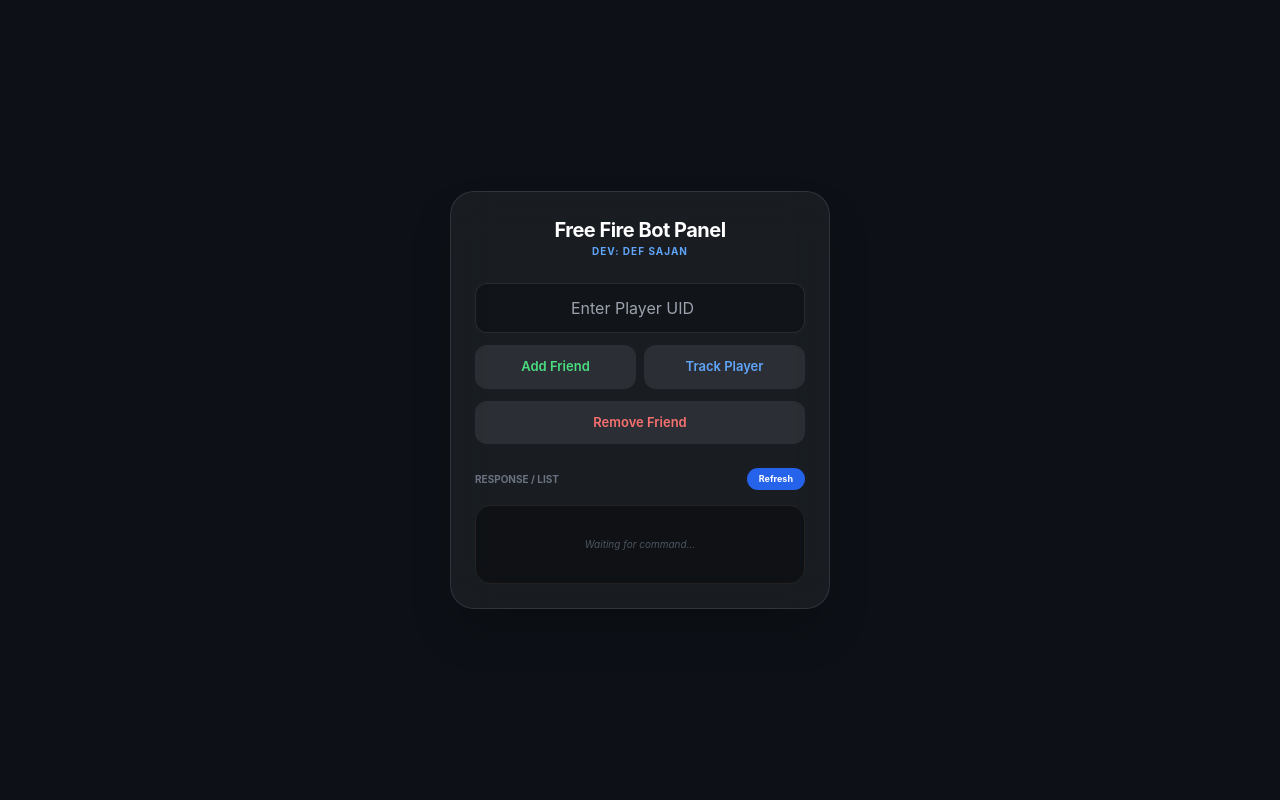
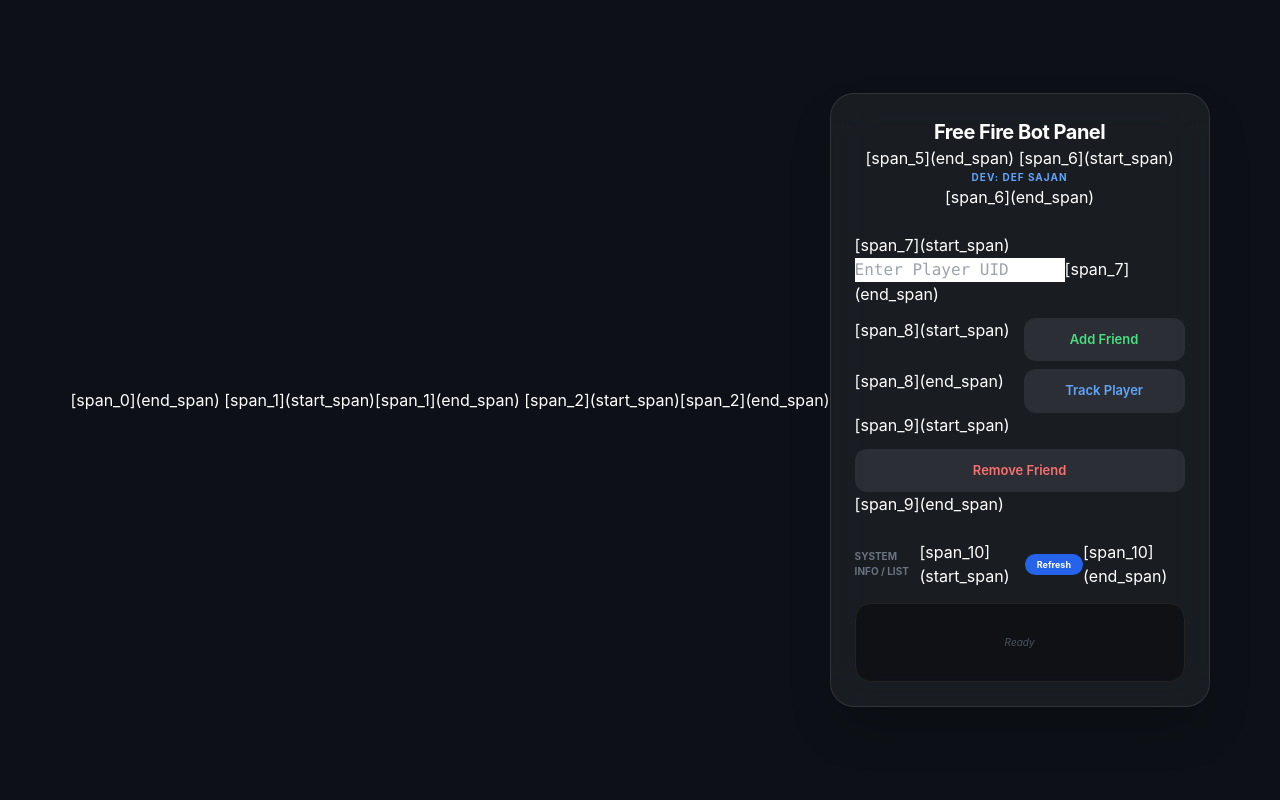
Before and after one commit to CKR11111/Tcp-bot-panel-, a Flask app: page / in a window 1280 px wide. Run offline with Flask 3, Linux system fonts and the light colour scheme; some libraries are stand-ins or nearby versions.

Commit message:
Add files via upload

```diff
--- a/templates/index.html
+++ b/templates/index.html
@@ -3,16 +3,16 @@
 <head>
     <meta charset="UTF-8">
     <meta name="viewport" content="width=device-width, initial-scale=1.0">
-    <title>FF Bot Panel | CKRPRO</title>
-    <script src="https://cdn.tailwindcss.com"></script>
-    <script src="https://cdn.jsdelivr.net/npm/sweetalert2@11"></script>
+    <title>FF Bot Panel | [span_0](start_span)CKRPRO</title>[span_0](end_span)
+    [span_1](start_span)<script src="https://cdn.tailwindcss.com"></script>[span_1](end_span)
+    [span_2](start_span)<script src="https://cdn.jsdelivr.net/npm/sweetalert2@11"></script>[span_2](end_span)
     <style>
-        body { background: #0d1117; color: white; font-family: -apple-system, system-ui, sans-serif; display: flex; align-items: center; justify-content: center; min-height: 100vh; margin: 0; padding: 20px; }
-        .panel-card { background: rgba(255, 255, 255, 0.05); backdrop-filter: blur(20px); border-radius: 24px; width: 100%; max-width: 380px; padding: 24px; border: 1px solid rgba(255,255,255,0.1); }
-        .ios-input { background: rgba(0, 0, 0, 0.3); border: 1px solid rgba(255,255,255,0.1); border-radius: 12px; padding: 12px; text-align: center; width: 100%; color: #fff; outline: none; }
-        .ios-btn { background: rgba(255, 255, 255, 0.08); border-radius: 12px; padding: 12px; font-weight: 600; font-size: 13px; transition: 0.2s; }
-        .ios-btn:active { transform: scale(0.98); background: rgba(255, 255, 255, 0.15); }
-        .display-box { background: rgba(0, 0, 0, 0.4); border-radius: 16px; padding: 15px; margin-top: 15px; max-height: 350px; overflow-y: auto; border: 1px solid #222; }
+        body { background: #0d1117; color: white; font-family: -apple-system, sans-serif; display: flex; align-items: center; justify-content: center; min-height: 100vh; margin: 0; padding: 20px; [span_3](start_span)}
+        .panel-card { background: rgba(255, 255, 255, 0.05); backdrop-filter: blur(20px); border-radius: 24px; width: 100%; max-width: 380px; padding: 24px; border: 1px solid rgba(255,255,255,0.1); }[span_3](end_span)
+        .ios-input { background: rgba(0, 0, 0, 0.3); border: 1px solid rgba(255,255,255,0.1); border-radius: 12px; padding: 12px; text-align: center; width: 100%; color: #fff; outline: none; [span_4](start_span)}
+        .ios-btn { background: rgba(255, 255, 255, 0.08); border-radius: 12px; padding: 12px; font-weight: 600; font-size: 13px; transition: 0.2s; cursor: pointer; }[span_4](end_span)
+        .ios-btn:active { transform: scale(0.98); background: rgba(255, 255, 255, 0.15); [span_5](start_span)}
+        .display-area { background: rgba(0, 0, 0, 0.4); border-radius: 16px; padding: 15px; margin-top: 15px; max-height: 350px; overflow-y: auto; border: 1px solid #222; }
         .bold-white { color: #ffffff; font-weight: 900; font-size: 12px; line-height: 1.8; white-space: pre-wrap; font-family: monospace; }
         .no-scrollbar::-webkit-scrollbar { width: 0px; }
     </style>
@@ -21,36 +21,36 @@
 
     <div class="panel-card shadow-2xl">
         <div class="text-center mb-6">
-            <h1 class="text-xl font-bold tracking-tight">Free Fire Bot Panel</h1>
-            <p class="text-[10px] text-blue-400 font-bold uppercase tracking-widest">Dev: Def Sajan</p>
+            <h1 class="text-xl font-bold tracking-tight">Free Fire Bot Panel</h1>[span_5](end_span)
+            [span_6](start_span)<p class="text-[10px] text-blue-400 font-bold uppercase tracking-widest">Dev: Def Sajan</p>[span_6](end_span)
         </div>
 
         <div class="space-y-3 mb-6">
-            <input id="targetUID" type="number" placeholder="Enter Player UID" class="ios-input">
+            [span_7](start_span)<input id="targetUID" type="number" placeholder="Enter Player UID" class="ios-input font-mono">[span_7](end_span)
             <div class="grid grid-cols-2 gap-2">
-                <button onclick="execute('add')" class="ios-btn text-green-400">Add Friend</button>
-                <button onclick="execute('track')" class="ios-btn text-blue-400">Track Player</button>
+                [span_8](start_span)<button onclick="run('add')" class="ios-btn text-green-400">Add Friend</button>[span_8](end_span)
+                <button onclick="run('track')" class="ios-btn text-blue-400">Track Player</button>
             </div>
-            <button onclick="execute('remove')" class="w-full ios-btn text-red-400">Remove Friend</button>
+            [span_9](start_span)<button onclick="run('remove')" class="w-full ios-btn text-red-400">Remove Friend</button>[span_9](end_span)
         </div>
 
         <div>
             <div class="flex justify-between items-center mb-2">
-                <p id="boxTitle" class="text-[10px] text-gray-500 font-bold uppercase">Response / List</p>
-                <button onclick="loadList()" class="bg-blue-600 text-[9px] px-3 py-1 rounded-full font-bold">Refresh</button>
+                <p class="text-[10px] text-gray-500 font-bold uppercase">System Info / List</p>
+                [span_10](start_span)<button onclick="loadList()" class="bg-blue-600 text-[9px] px-3 py-1 rounded-full font-bold">Refresh</button>[span_10](end_span)
             </div>
-            <div id="displayArea" class="display-box no-scrollbar">
-                <p class="text-center text-[10px] text-gray-600 py-4 italic">Waiting for command...</p>
+            <div id="displayArea" class="display-area no-scrollbar">
+                <p class="text-center text-[10px] text-gray-600 py-4 italic">Ready</p>
             </div>
         </div>
     </div>
 
     <script>
-        function clean(obj) {
+        function cleanFormat(obj) {
             let res = "";
             for (let k in obj) {
                 if (typeof obj[k] === 'object' && obj[k] !== null) {
-                    res += k.toUpperCase() + ":\n" + clean(obj[k]);
+                    res += k.toUpperCase() + ":\n" + cleanFormat(obj[k]);
                 } else {
                     let v = String(obj[k]).replace(/[\[\]{}'"]/g, '');
                     res += `➜ ${k.toUpperCase()}: ${v}\n`;
@@ -59,53 +59,66 @@
             return res;
         }
 
-        async function execute(type, uid = null) {
-            const target = uid || document.getElementById('targetUID').value;
+        async function run(type, uid = null) {
+            [span_11](start_span)const finalUid = uid || document.getElementById('targetUID').value;[span_11](end_span)
             const area = document.getElementById('displayArea');
-            if(!target) {
-                Swal.fire({ icon: 'warning', title: 'Enter UID', toast: true, position: 'top', showConfirmButton: false, timer: 1500 });
+
+            if(!finalUid) {
+                [span_12](start_span)Swal.fire({ icon: 'warning', title: 'Enter UID', toast: true, position: 'top', showConfirmButton: false, timer: 1500 });[span_12](end_span)
                 return;
             }
 
             area.innerHTML = '<p class="text-center text-[10px] py-4 text-blue-400 animate-pulse">PROCESSING...</p>';
 
             try {
-                const r = await fetch('/api/action', {
+                [span_13](start_span)const res = await fetch('/api/action', {[span_13](end_span)
                     method: 'POST',
                     headers: {'Content-Type': 'application/json'},
-                    body: JSON.stringify({ type, target_uid: target })
+                    body: JSON.stringify({ type, target_uid: finalUid })
                 });
-                const data = await r.json();
+                [span_14](start_span)const data = await res.json();[span_14](end_span)
 
-                if (type === 'track') {
-                    area.innerHTML = `<div class="bold-white">${clean(data)}</div>`;
+                if(type === 'track') {
+                    area.innerHTML = `<div class="bold-white">${cleanFormat(data)}</div>`;
                 } else {
-                    Swal.fire({ icon: data.status === 'error' ? 'error' : 'success', title: data.message || 'Done', toast: true, position: 'top', showConfirmButton: false, timer: 2000 });
+                    [span_15](start_span)Swal.fire({ icon: data.status === 'error' ? 'error' : 'success', title: data.message || 'Action Completed', toast: true, position: 'top', showConfirmButton: false, timer: 2000 });[span_15](end_span)
                     loadList();
                 }
             } catch (e) {
-                area.innerHTML = '<p class="text-center text-red-500 text-[10px]">SYSTEM ERROR: CONNECTION FAILED</p>';
+                area.innerHTML = '<p class="text-center text-red-500 text-[10px]">SYSTEM ERROR</p>';
             }
         }
 
         async function loadList() {
             const area = document.getElementById('displayArea');
-            area.innerHTML = '<p class="text-center text-[10px] py-4 text-gray-500">Syncing...</p>';
+            [span_16](start_span)area.innerHTML = '<p class="text-center text-[10px] py-4 text-gray-500">Syncing...</p>';[span_16](end_span)
+
             try {
-                const r = await fetch('/api/action', {
+                const res = await fetch('/api/action', {
                     method: 'POST',
                     headers: {'Content-Type': 'application/json'},
                     body: JSON.stringify({ type: 'get_list' })
                 });
-                const d = await r.json();
-                const f = d.friends || d.data || [];
-                if (f.length === 0) { area.innerHTML = '<p class="text-center text-[10px] py-4 text-gray-500">List Empty</p>'; return; }
-                area.innerHTML = f.map(x => `
+                const data = await res.json();
+                const friends = data.friends || data.data || [span_17](start_span)[];[span_17](end_span)
+
+                if(friends.length === 0) {
+                    [span_18](start_span)area.innerHTML = '<p class="text-center text-[10px] py-4 text-gray-500 uppercase">Empty</p>';[span_18](end_span)
+                    return;
+                }
+
+                area.innerHTML = friends.map(f => `
                     <div class="flex justify-between items-center bg-white/5 p-3 rounded-xl mb-2">
-                        <div class="truncate"><p class="text-xs font-bold">${x.name || 'Unknown'}</p><p class="text-[9px] text-gray-500">${x.uid}</p></div>
-                        <button onclick="execute('remove', '${x.uid}')" class="text-red-400 text-[10px] font-bold">Delete</button>
-                    </div>`).join('');
-            } catch (e) { area.innerHTML = '<p class="text-center text-red-500 text-[10px]">Load Failed</p>'; }
+                        <div class="truncate">
+                            <p class="text-xs font-bold text-gray-200">${f.name || 'Unknown'}</p>
+                            <p class="text-[9px] text-gray-500">${f.uid}</p>
+                        </div>
+                        <button onclick="run('remove', '${f.uid}')" class="text-red-400 text-[10px] font-bold ml-2">Delete</button>
+                    </div>
+                [span_19](start_span)`).join('');[span_19](end_span)
+            } catch (e) {
+                area.innerHTML = '<p class="text-center text-red-500 text-[10px]">Load Error</p>';
+            }
         }
     </script>
 </body>
```
